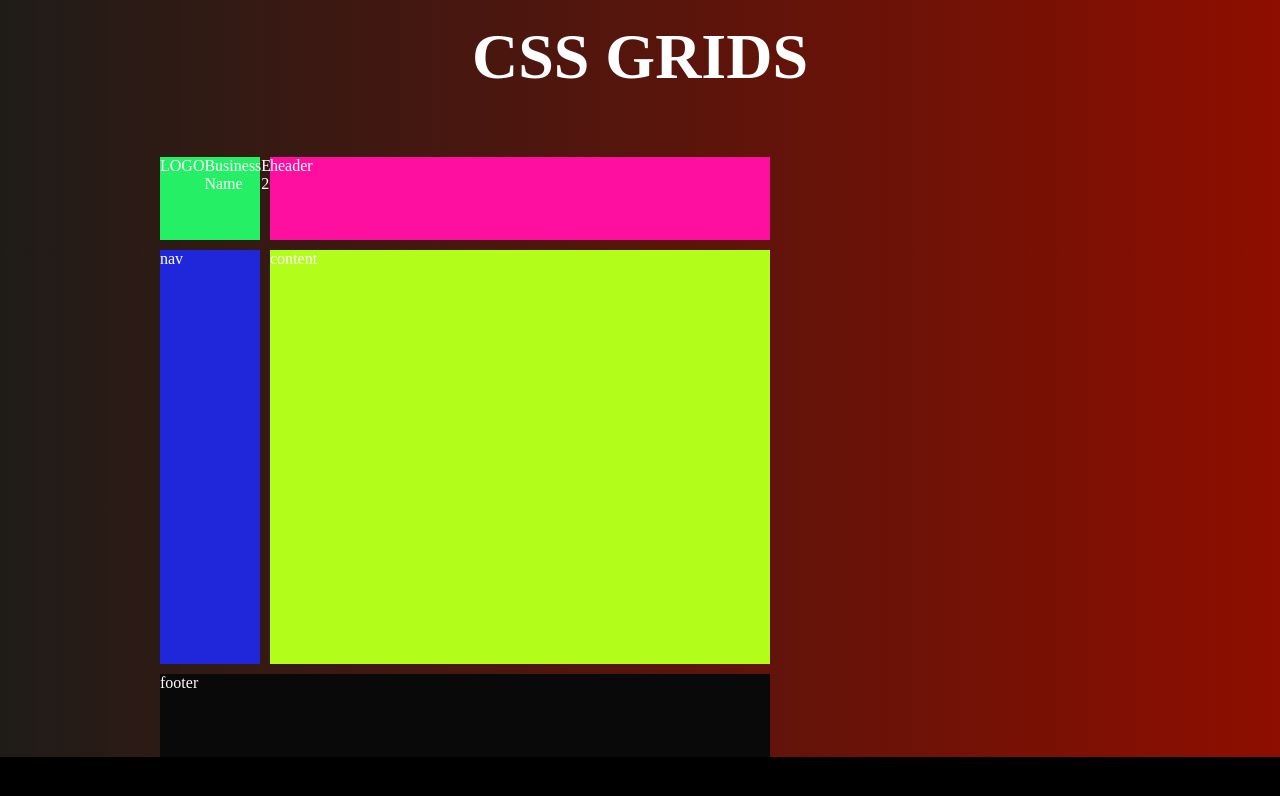
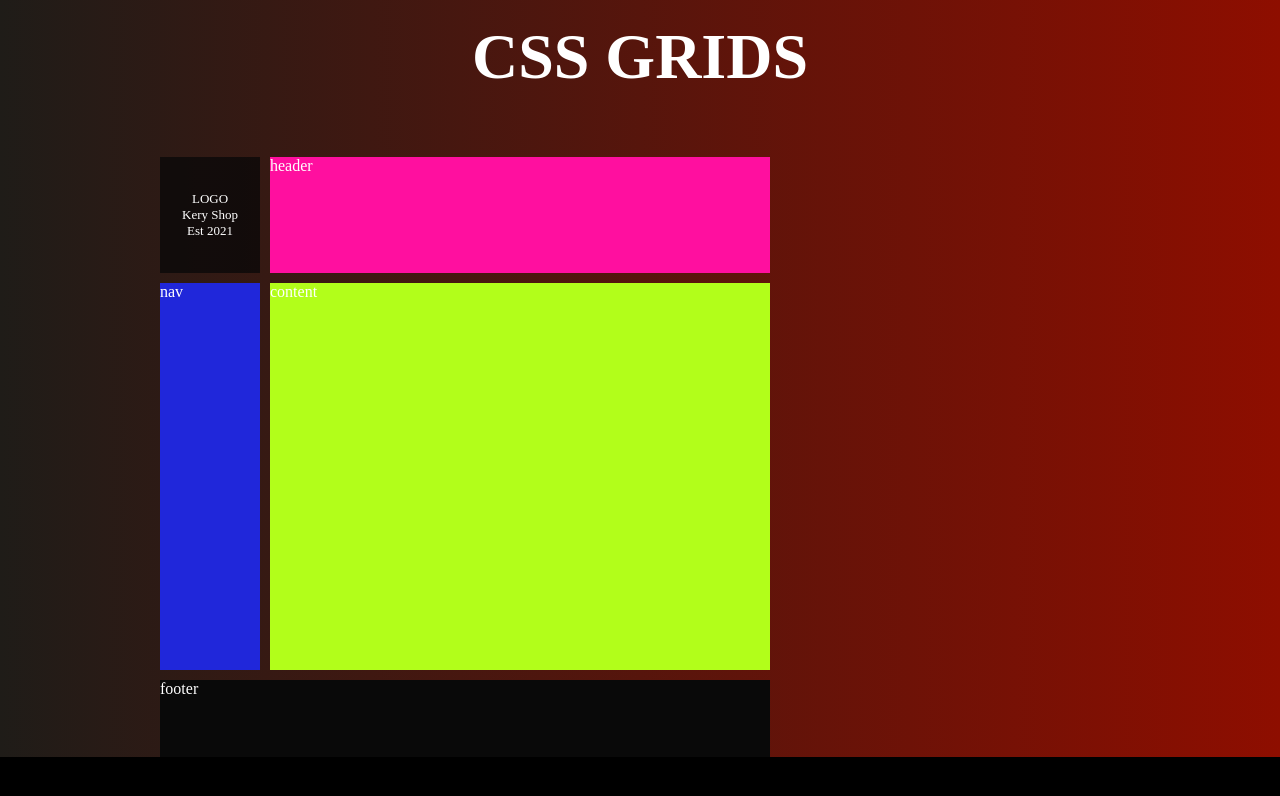
Before and after one commit to heytemisan/gridGarden, a React (Create React App) app: page / in a window 1280 px wide. Shown: the top 796 px of the page. Built offline with nearby package versions, Linux system fonts and the light colour scheme; a web font is replaced by a local one.

Commit message:
updated App.css

```diff
--- a/src/App.css
+++ b/src/App.css
@@ -20,7 +20,7 @@ h1 {
   margin-left: 160px;
   display: grid;
   color:white;
-  grid-template: 1fr 5fr 1fr/ 100px 500px;
+  grid-template: 1.5fr 5fr 1fr/ 100px 500px;
   gap: 10px;
   grid-template-areas:
   "logo header"
@@ -29,9 +29,14 @@ h1 {
 }
 
 .logo {
-  background-color: rgb(37, 240, 101);
   grid-area: logo;
   display: flex;
+  flex-wrap: wrap;
+  font-size: 13px;
+  align-items: center;
+  justify-content: center;
+  flex-direction:column;
+  background-color: rgba(11, 9, 9, 0.818);
 }
 
 .header {
--- a/src/App.js
+++ b/src/App.js
@@ -7,7 +7,7 @@ function App() {
       <div className="layout">
         <div className="logo">
           <div className="item">LOGO</div>
-          <div className="item">Business Name</div>
+          <div className="item">Kery Shop</div>
           <div className="item">Est 2021</div>
         </div>
         <div className="header">header</div>
```
